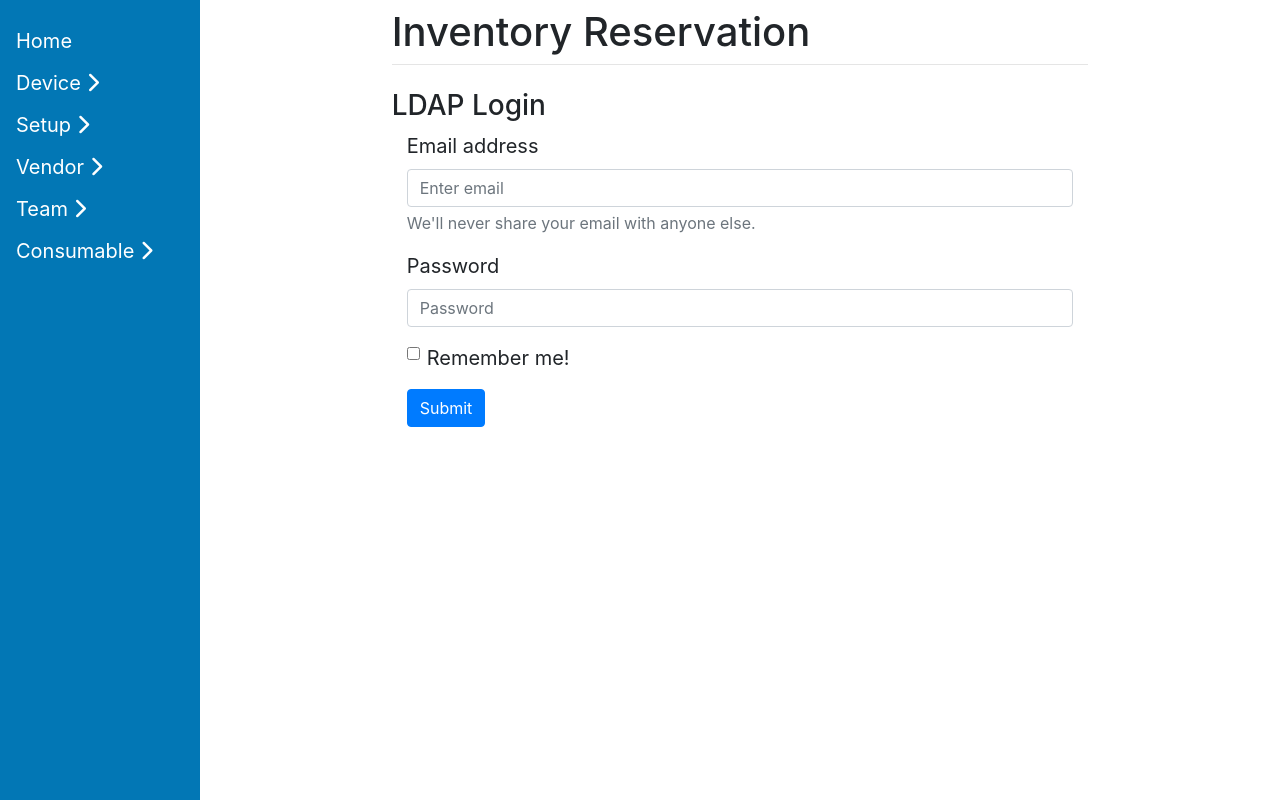
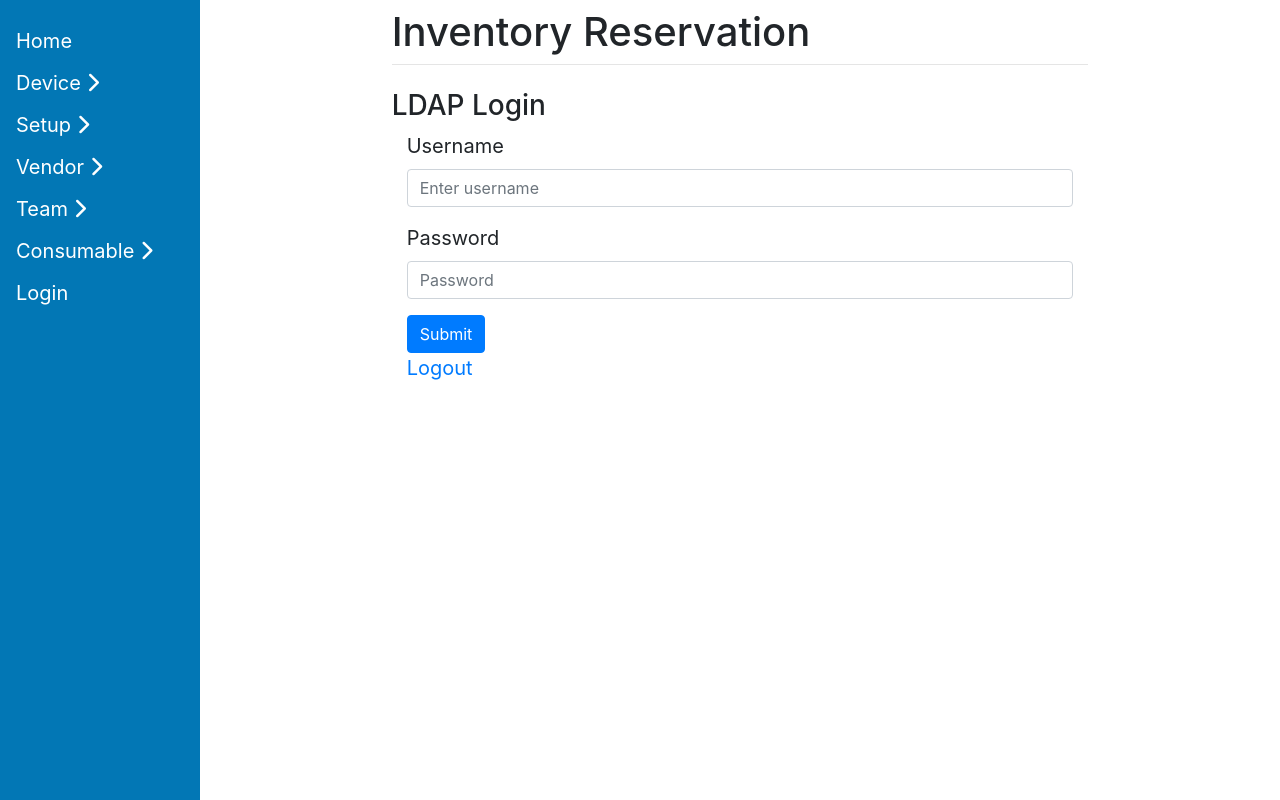
Before and after one commit to samatharkar/reservation, a Django app: page /login/ in a window 1280 px wide. Run offline with Django 3.2, Linux system fonts and the light colour scheme; some libraries are stand-ins or nearby versions.

Commit message:
modifed login and logout pages

```diff
--- a/Altiostar/ReservationTool/urls.py
+++ b/Altiostar/ReservationTool/urls.py
@@ -17,6 +17,7 @@ urlpatterns = [
     path("view_setup/", views.view_setup, name='view_setup'),
     path("search_setup/", views.search_setup, name='search_setup'),
     path("search_device/", views.search_device, name='search_device'),
-    path("login/", views.login, name='login'),
+    path("login/", views.userlogin, name='login'),
+    path("logout/", views.userlogout, name='logout'),
     path("export/", views.export, name='export'),
 ]
--- a/Altiostar/ReservationTool/views.py
+++ b/Altiostar/ReservationTool/views.py
@@ -1,8 +1,11 @@
-from django.shortcuts import render, HttpResponse
+from django.shortcuts import redirect, render, HttpResponse
 from ReservationTool.models import Device
+from django.contrib.auth import authenticate, login, logout
 from .models import *
 import csv
 from .filters import SetupFilter
+from django.contrib import messages
+
 from .filters import DeviceFilter
 
 
@@ -340,6 +343,24 @@ def search_device(request):
      device_filter = DeviceFilter(request.GET, queryset=device_list)
      return render(request, 'search_device.html', {'filter': device_filter })
 
-def login(request):
-    pass
+def userlogin(request):
+    if request.method == 'POST':
+        loginusername = request.POST["loginusername"]
+        loginpassword = request.POST["loginpassword"]
+        user = authenticate(username=loginusername, password=loginpassword)
+        if user is not None:
+
+            login(request, user)
+            messages.success(request, "Logged in")
+            return redirect('login')
+        else:
+            messages.error(request, "Wrong Creds")
+            return redirect('login')
+
+
     return render(request, 'login.html')
+
+def userlogout(request):
+    logout(request)
+    messages.success(request,"Logged out")
+    return redirect('login')
--- a/Altiostar/templates/base.html
+++ b/Altiostar/templates/base.html
@@ -66,6 +66,9 @@
 <body>
   <!-- Side navigation -->
   <div class="sidenav">
+  {% if user.is_authenticated%}
+    Hi! {{request.user}}
+  {% endif %}
     <a href="/">Home</a>
     <button class="dropdown-btn">Device
     <i class="fa fa-chevron-right"></i>
@@ -102,6 +105,7 @@
     <button class="dropdown-btn">Team
     <i class="fa fa-chevron-right"></i>
   </button>
+
   <div class="dropdown-container">
 
     <a href="/add_team">Add Team</a>
@@ -115,7 +119,16 @@
 
     <a href="/add_consumable">Add Consumable</a>
     </div>
+          <a href="/login">Login</a>
 
+
+
+  {% if user.is_authenticated %}
+
+  <a href="/logout">Logout</a>
+
+
+  {% endif %}
 
   </div>
 
--- a/Altiostar/templates/login.html
+++ b/Altiostar/templates/login.html
@@ -12,20 +12,20 @@ Login
     <form method="POST" action="{% url 'login' %}">
         {% csrf_token %}
  <div class="form-group">
-    <label for="exampleInputEmail1">Email address</label>
-    <input type="email" class="form-control" id="exampleInputEmail1" aria-describedby="emailHelp" placeholder="Enter email">
-    <small id="emailHelp" class="form-text text-muted">We'll never share your email with anyone else.</small>
+    <label for="loginusername">Username</label>
+    <input type="text" class="form-control" id="loginusername" name = "loginusername" placeholder="Enter username">
   </div>
   <div class="form-group">
-    <label for="exampleInputPassword1">Password</label>
-    <input type="password" class="form-control" id="exampleInputPassword1" placeholder="Password">
+    <label for="loginpassword">Password</label>
+    <input type="password" class="form-control" id="loginpassword" name = "loginpassword" placeholder="Password">
   </div>
-  <div class="form-group form-check">
-    <input type="checkbox" class="form-check-input" id="exampleCheck1">
-    <label class="form-check-label" for="exampleCheck1">Remember me!</label>
-  </div>
+
   <button type="submit" class="btn btn-primary">Submit</button>
+   {% for message in messages %}
+    <li{% if message.tags %} class="{{ message.tags }}"{% endif %}>{{ message }}</li>
+    {% endfor %}
 </form>
+  <a href="/logout">Logout</a>
 
 </div>
 {% endblock %}
```
Also changed, not shown: Altiostar/db.sqlite3, my_branch/Altiostar/ReservationTool/migrations/0025_auto_20210529_1905.py (added), my_branch/Altiostar/db.sqlite3 (added).
